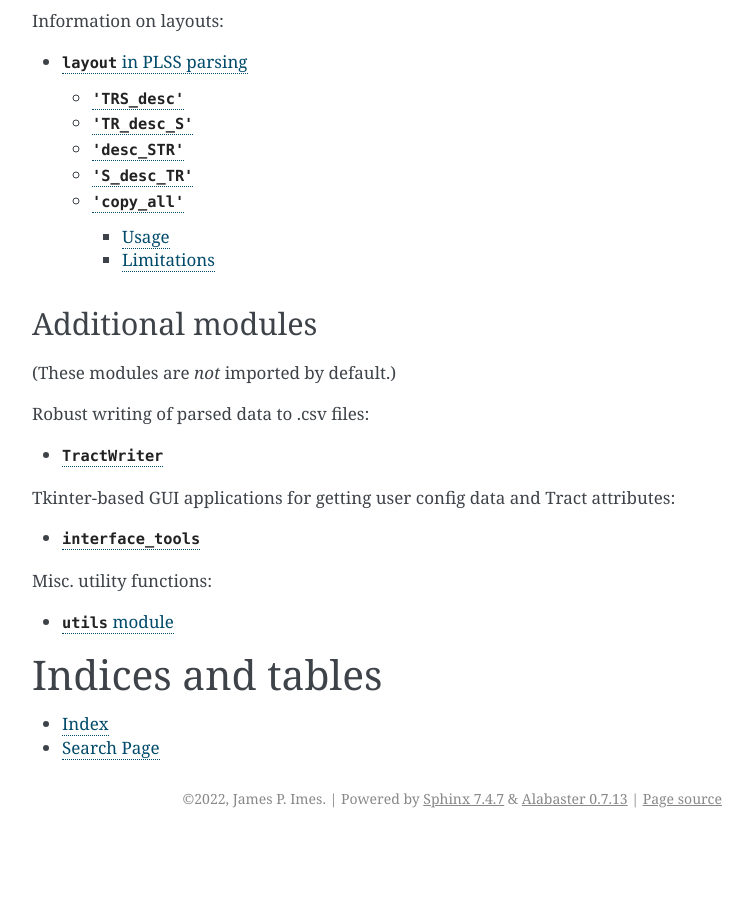
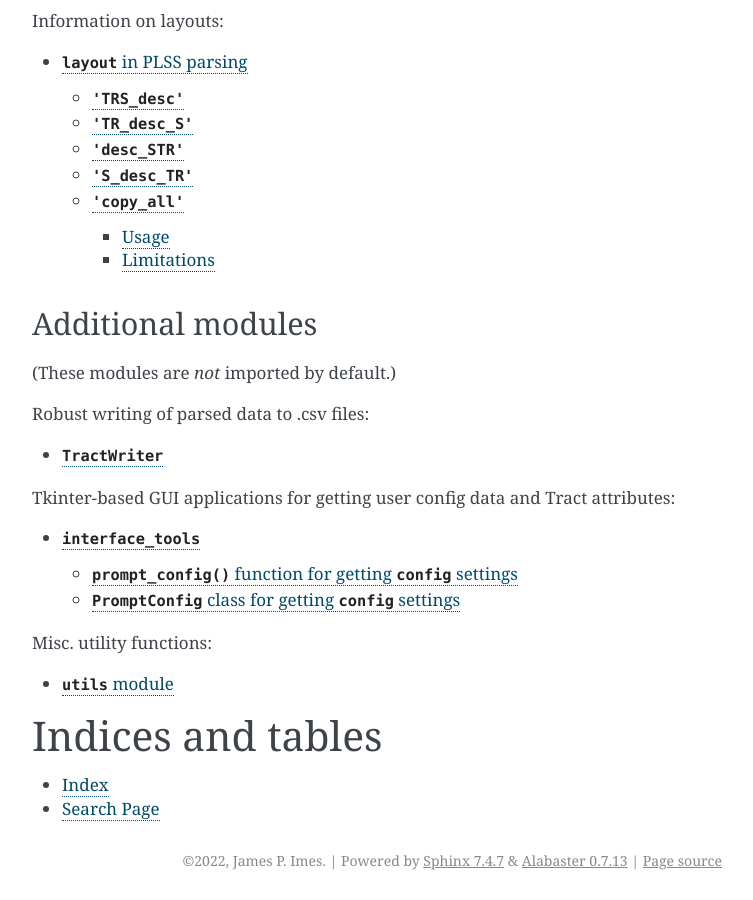
Before and after one commit to JamesPImes/pyTRS, a Sphinx documentation site: the page built from docs/source/index.rst, in a window 1280 px wide and 900 px high, scrolled down 1387 px. Shown: the whole window, without its empty margins (388-1141 px from the left). Built offline with Sphinx 7.4.7, drawn with Linux system fonts in a browser that asks for light colours; before the commit the page ends 2225 px from its top, so only the background shows below that.

Commit message:
add prompt_config() func and PromptConfig class to interface_tools doc

```diff
--- a/docs/source/modules/interface_tools.rst
+++ b/docs/source/modules/interface_tools.rst
@@ -1,6 +1,6 @@
 
 ``interface_tools``
-=========
+===================
 
 Not imported with ``pytrs`` by default.
 
@@ -9,5 +9,24 @@ Not imported with ``pytrs`` by default.
     import pytrs.interface_tools
 
 
-.. automodule:: pytrs.interface_tools
+
+``prompt_config()`` function for getting ``config`` settings
+^^^^^^^^^^^^^^^^^^^^^^^^^^^^^^^^^^^^^^^^^^^^^^^^^^^^^^^^^^^^
+
+This function launches a ``tkinter`` window to prompt the user for
+desired ``config=`` with a GUI widget.
+
+.. autofunction:: pytrs.interface_tools.prompt_config
+
+
+
+``PromptConfig`` class for getting ``config`` settings
+^^^^^^^^^^^^^^^^^^^^^^^^^^^^^^^^^^^^^^^^^^^^^^^^^^^^^^
+
+This ``tkinter.Frame`` subclass can be incorporated into another
+``tkinter`` application, to get desired ``config=`` settings from the
+user with a GUI widget.
+
+.. autoclass:: pytrs.interface_tools.PromptConfig
     :members:
+    :special-members: __init__
```
